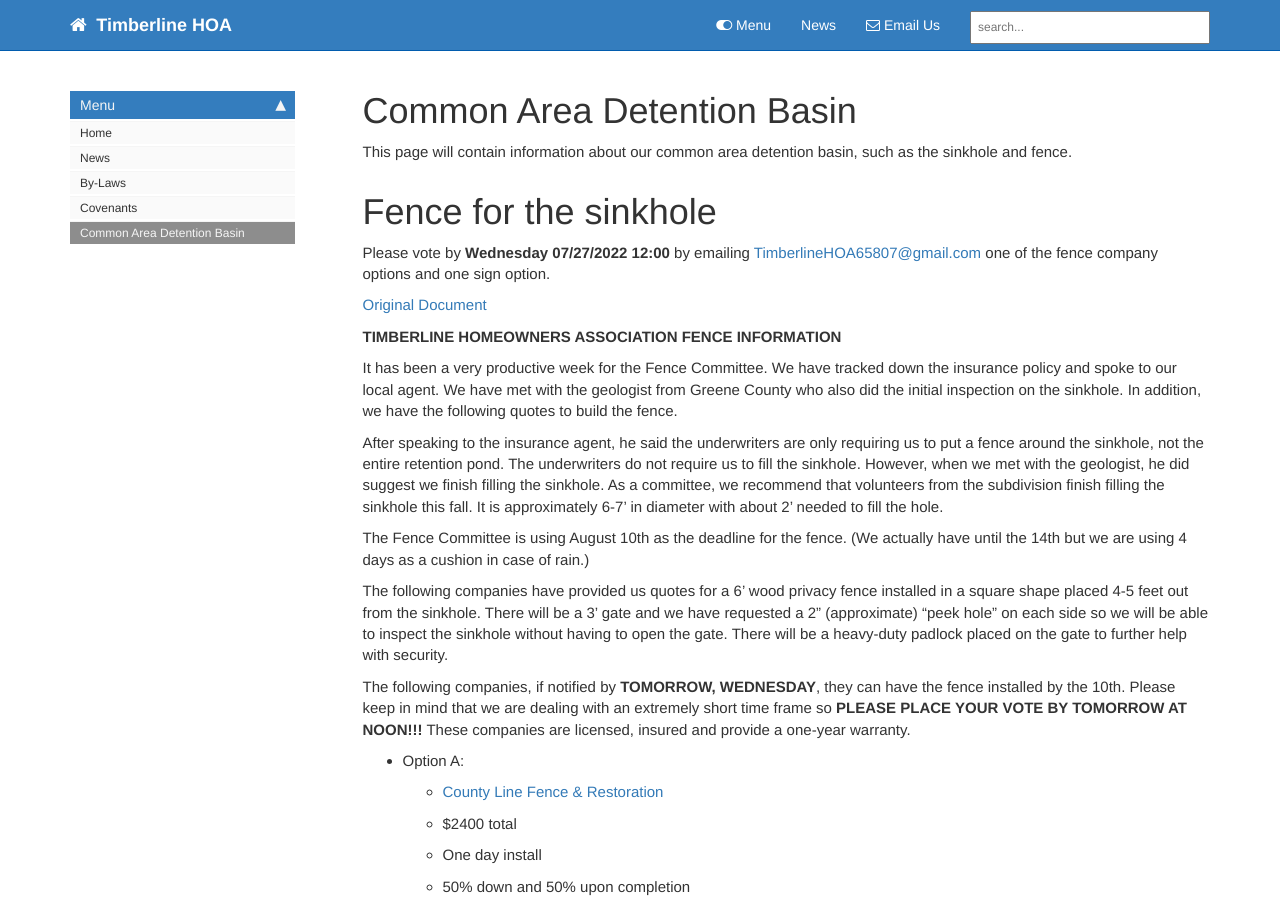
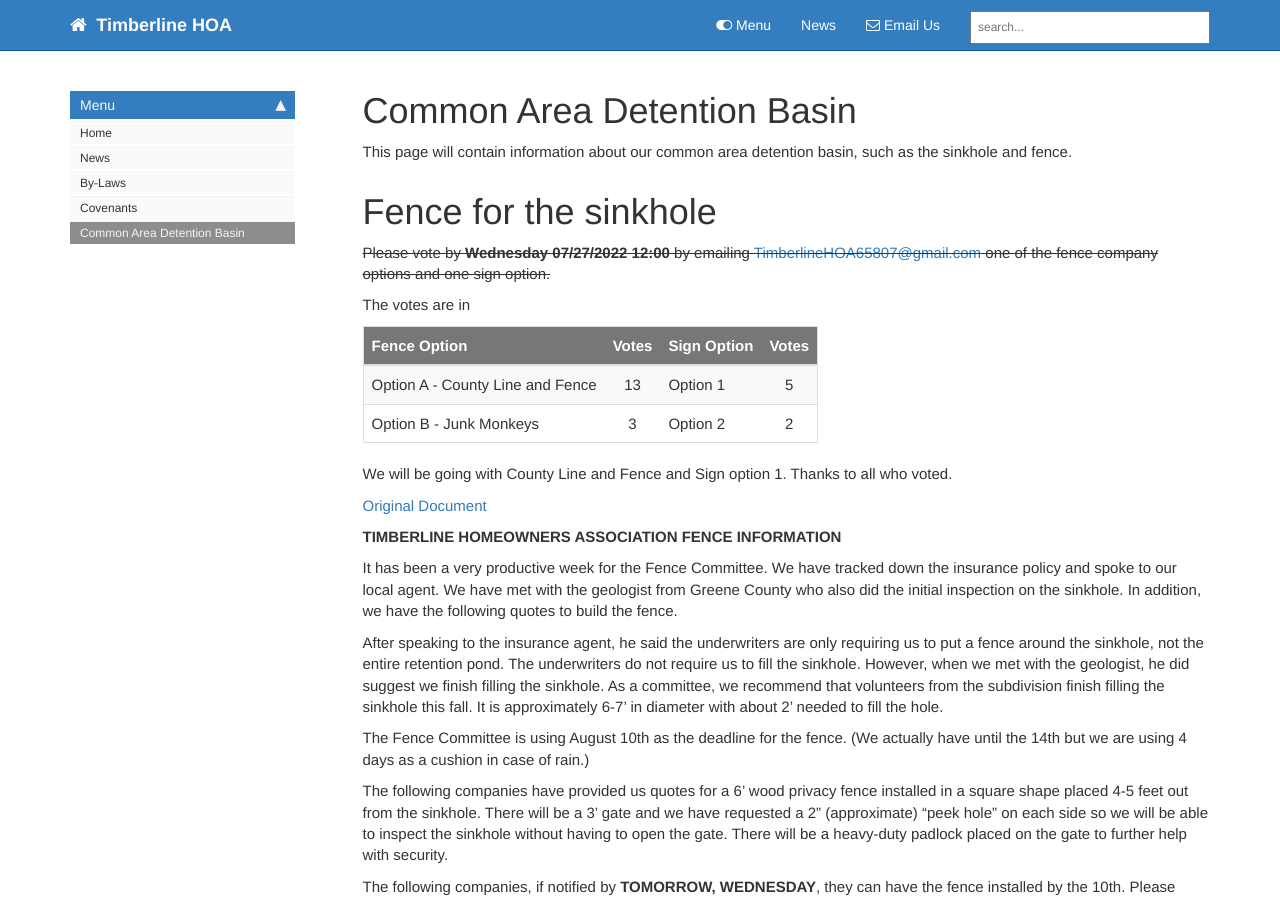
Before and after one commit to timberline-hoa/timberline-hoa.github.io, a Jekyll site: the page built from pages/commonAreaDetentionBasin.md, in a window 1280 px wide and 900 px high. Built offline with Jekyll 4.4.1, drawn with Linux system fonts in a browser that asks for light colours; comment, search, counter and statistics services are not loaded.

Commit message:
Add final vote tallys

```diff
--- a/pages/commonAreaDetentionBasin.md
+++ b/pages/commonAreaDetentionBasin.md
@@ -7,7 +7,16 @@ This page will contain information about our common area detention basin, such a
 
 # Fence for the sinkhole
 
-Please vote by **Wednesday 07/27/2022 12:00** by emailing [TimberlineHOA65807@gmail.com](mailto:timberlinehoa65807@gmail.com?subject=Vote for Fence and Sign&body=My vote for the fence is Option <A, B, C or D> and my vote for the sign is Option <1 or 2>) one of the fence company options and one sign option.
+~~Please vote by **Wednesday 07/27/2022 12:00** by emailing [TimberlineHOA65807@gmail.com](mailto:timberlinehoa65807@gmail.com?subject=Vote for Fence and Sign&body=My vote for the fence is Option <A, B, C or D> and my vote for the sign is Option <1 or 2>) one of the fence company options and one sign option.~~
+
+The votes are in
+
+| Fence Option | Votes | Sign Option | Votes |
+| --- | :-: | --- | :-: |
+| Option A - County Line and Fence | 13 | Option 1 | 5 |
+| Option B - Junk Monkeys | 3 | Option 2 | 2 |
+
+We will be going with County Line and Fence and Sign option 1. Thanks to all who voted.
 
 [Original Document]({{ site.url }}/documents/2022_07_26_Fence_Information.pdf)
 
```
